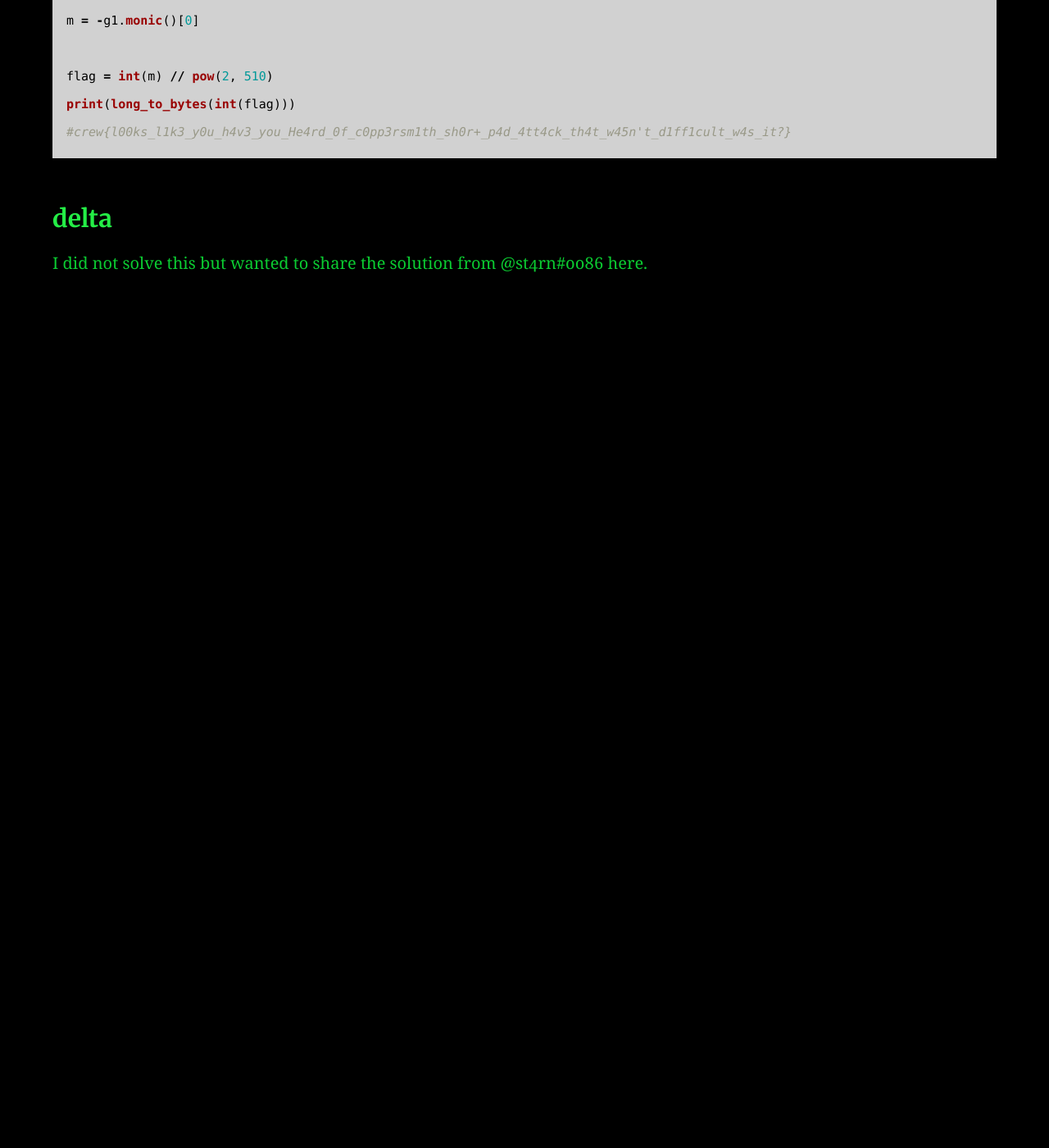
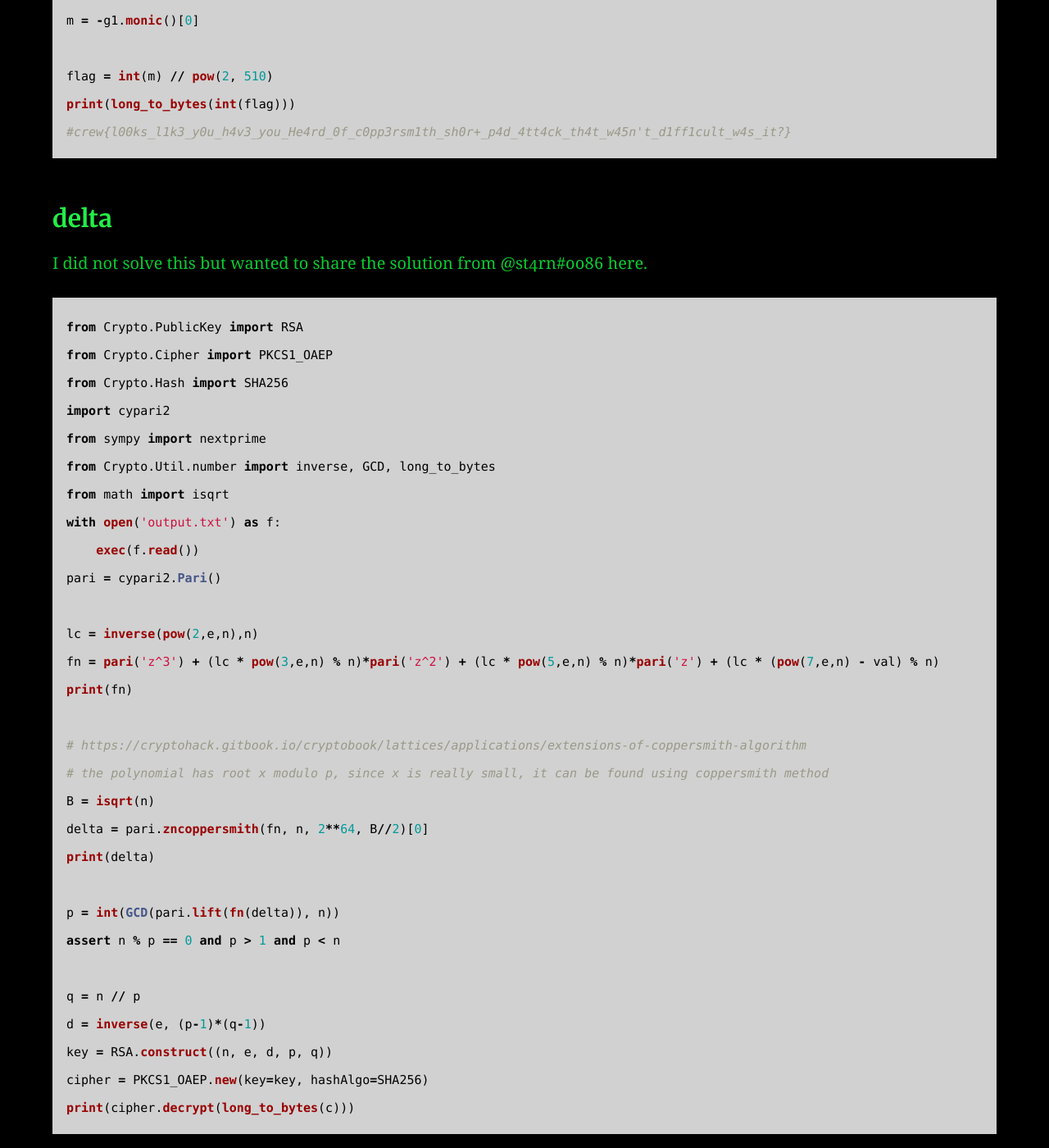
Before and after one commit to AC01010/Connor-McCartney.github.io, a Jekyll site: the page built from _posts/2012-12-27-crew-ctf-2022.md, in a window 1280 px wide and 1400 px high, scrolled down 3309 px. Shown: the whole window at 82% size. Built offline with Jekyll 4.4.1, drawn with Linux system fonts in a browser that asks for light colours; before the commit the page ends 3672 px from its top, so only the background shows below that.

Commit message:
Update 2012-12-27-crew-ctf-2022.md

````diff
--- a/_posts/2012-12-27-crew-ctf-2022.md
+++ b/_posts/2012-12-27-crew-ctf-2022.md
@@ -113,3 +113,35 @@ print(long_to_bytes(int(flag)))
 ### delta
 
 I did not solve this but wanted to share the solution from @st4rn#0086 here.
+
+```python
+from Crypto.PublicKey import RSA
+from Crypto.Cipher import PKCS1_OAEP
+from Crypto.Hash import SHA256
+import cypari2
+from sympy import nextprime
+from Crypto.Util.number import inverse, GCD, long_to_bytes
+from math import isqrt
+with open('output.txt') as f:
+    exec(f.read())
+pari = cypari2.Pari()
+
+lc = inverse(pow(2,e,n),n)
+fn = pari('z^3') + (lc * pow(3,e,n) % n)*pari('z^2') + (lc * pow(5,e,n) % n)*pari('z') + (lc * (pow(7,e,n) - val) % n)
+print(fn)
+
+# https://cryptohack.gitbook.io/cryptobook/lattices/applications/extensions-of-coppersmith-algorithm
+# the polynomial has root x modulo p, since x is really small, it can be found using coppersmith method
+B = isqrt(n)
+delta = pari.zncoppersmith(fn, n, 2**64, B//2)[0]
+print(delta)
+
+p = int(GCD(pari.lift(fn(delta)), n))
+assert n % p == 0 and p > 1 and p < n
+
+q = n // p
+d = inverse(e, (p-1)*(q-1))
+key = RSA.construct((n, e, d, p, q))
+cipher = PKCS1_OAEP.new(key=key, hashAlgo=SHA256)
+print(cipher.decrypt(long_to_bytes(c)))
+```
````
